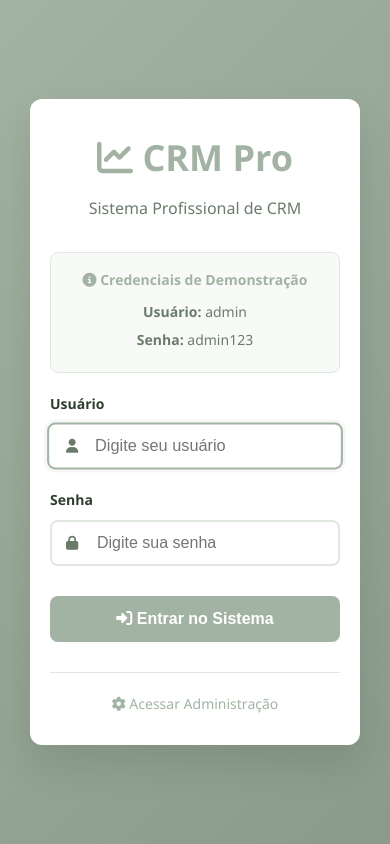
After one commit to lucasdev183-cell/saas_crm, a Django app: page /entrar/ in a window 390 px wide. The commit adds this page. Run offline with Django 5.2, Linux system fonts and the light colour scheme.

Commit message:
🔧 Corrige sistema de autenticação e adiciona dados de exemplo
✅ Correções implementadas:
- Cria template de login profissional em português
- Corrige URLs de autenticação (/entrar/ e /sair/)
- Atualiza configurações de LOGIN_URL e LOGOUT_REDIRECT_URL
- Remove dependência de /autenticacao/entrar/ inexistente
- Adiciona lógica de redirecionamento baseada em autenticação

🎨 Melhorias na tela de login:
- Design moderno com gradiente verde
- Card centralizado com sombras profissionais
- Campos com ícones e animações
- Credenciais de demo visíveis
- Tratamento de erros de login
- Link para administração Django
- Totalmente responsivo

📊 Dados de exemplo criados:
- 5 clientes (PF e PJ) com status variados
- 4 produtos com controle de estoque
- 3 oportunidades em diferentes fases
- 3 vendas com valores e status diversos
- 4 tarefas com prioridades e tipos variados

🚀 Sistema agora funcional:
- Login em http://localhost:8000/entrar/
- Redirecionamento automático para dashboard
- Dados para testar todas as funcionalidades
- Credenciais: admin / admin123

```diff
--- a/crm_profissional/settings.py
+++ b/crm_profissional/settings.py
@@ -120,9 +120,9 @@ REST_FRAMEWORK = {
 }
 
 # Configurações de login
-LOGIN_URL = '/autenticacao/entrar/'
+LOGIN_URL = '/entrar/'
 LOGIN_REDIRECT_URL = '/painel/'
-LOGOUT_REDIRECT_URL = '/autenticacao/entrar/'
+LOGOUT_REDIRECT_URL = '/entrar/'
 
 # Configurações de mensagens
 from django.contrib.messages import constants as mensagens
--- a/crm_profissional/urls.py
+++ b/crm_profissional/urls.py
@@ -7,26 +7,31 @@ from django.urls import path, include
 from django.conf import settings
 from django.conf.urls.static import static
 from django.shortcuts import redirect
+from django.contrib.auth import views as auth_views
 
 # Função para redirecionar a página inicial para o painel
 def redirecionar_para_painel(request):
-    return redirect('dashboard:painel')
+    if request.user.is_authenticated:
+        return redirect('dashboard:painel')
+    else:
+        return redirect('login')
 
 urlpatterns = [
     # Administração
     path('admin/', admin.site.urls),
 
-    # Página inicial redireciona para o painel
+    # Página inicial redireciona para o painel ou login
     path('', redirecionar_para_painel, name='inicio'),
 
-    # Apps do CRM
+    # Autenticação
+    path('entrar/', auth_views.LoginView.as_view(template_name='registration/login.html'), name='login'),
+    path('sair/', auth_views.LogoutView.as_view(), name='logout'),
+
+    # Apps do CRM (protegidos por autenticação)
     path('painel/', include('dashboard.urls')),
     path('clientes/', include('clientes.urls')),
     path('vendas/', include('vendas.urls')),
     path('tarefas/', include('tarefas.urls')),
-
-    # Autenticação
-    path('autenticacao/', include('django.contrib.auth.urls')),
 ]
 
 # Configuração para servir arquivos de mídia durante o desenvolvimento
--- a/templates/base.html
+++ b/templates/base.html
@@ -129,11 +129,11 @@
                         <div class="usuario-avatar">
                             {{ user.first_name.0|upper|default:user.username.0|upper }}
                         </div>
-                        <a href="{% url 'admin:logout' %}" class="btn btn-secundario btn-pequeno">
+                        <a href="{% url 'logout' %}" class="btn btn-secundario btn-pequeno">
                             <i class="fas fa-sign-out-alt"></i> Sair
                         </a>
                     {% else %}
-                        <a href="{% url 'admin:login' %}" class="btn btn-primario btn-pequeno">
+                        <a href="{% url 'login' %}" class="btn btn-primario btn-pequeno">
                             <i class="fas fa-sign-in-alt"></i> Entrar
                         </a>
                     {% endif %}
--- /dev/null
+++ b/templates/registration/login.html
@@ -0,0 +1,283 @@
+<!DOCTYPE html>
+<html lang="pt-br">
+<head>
+    <meta charset="UTF-8">
+    <meta name="viewport" content="width=device-width, initial-scale=1.0">
+    <title>Entrar - CRM Profissional</title>
+
+    <!-- Font Awesome para ícones -->
+    <link rel="stylesheet" href="https://cdnjs.cloudflare.com/ajax/libs/font-awesome/6.4.0/css/all.min.css">
+
+    <!-- CSS Principal -->
+    {% load static %}
+    <link rel="stylesheet" href="{% static 'css/estilo.css' %}">
+
+    <style>
+        .login-container {
+            min-height: 100vh;
+            display: flex;
+            align-items: center;
+            justify-content: center;
+            background: linear-gradient(135deg, var(--cor-primaria) 0%, var(--cor-primaria-escura) 100%);
+            padding: 20px;
+        }
+
+        .login-card {
+            background: white;
+            border-radius: 12px;
+            box-shadow: 0 20px 40px rgba(0, 0, 0, 0.1);
+            padding: 40px;
+            width: 100%;
+            max-width: 420px;
+            text-align: center;
+        }
+
+        .login-header {
+            margin-bottom: 30px;
+        }
+
+        .login-logo {
+            font-size: 48px;
+            font-weight: bold;
+            color: var(--cor-primaria);
+            margin-bottom: 10px;
+        }
+
+        .login-subtitle {
+            color: var(--cor-texto-claro);
+            font-size: 16px;
+        }
+
+        .login-form {
+            text-align: left;
+        }
+
+        .form-group {
+            margin-bottom: 20px;
+        }
+
+        .form-label {
+            display: block;
+            margin-bottom: 8px;
+            font-weight: 600;
+            color: var(--cor-texto);
+        }
+
+        .form-control {
+            width: 100%;
+            padding: 12px 16px;
+            border: 2px solid var(--cor-borda);
+            border-radius: 8px;
+            font-size: 16px;
+            transition: all 0.3s ease;
+            box-sizing: border-box;
+        }
+
+        .form-control:focus {
+            border-color: var(--cor-primaria);
+            outline: none;
+            box-shadow: 0 0 0 3px rgba(163, 179, 163, 0.1);
+        }
+
+        .input-group {
+            position: relative;
+        }
+
+        .input-group i {
+            position: absolute;
+            left: 16px;
+            top: 50%;
+            transform: translateY(-50%);
+            color: var(--cor-texto-claro);
+            z-index: 2;
+        }
+
+        .input-group .form-control {
+            padding-left: 45px;
+        }
+
+        .btn-login {
+            width: 100%;
+            padding: 14px;
+            background: var(--cor-primaria);
+            color: white;
+            border: none;
+            border-radius: 8px;
+            font-size: 16px;
+            font-weight: 600;
+            cursor: pointer;
+            transition: all 0.3s ease;
+            margin-top: 10px;
+        }
+
+        .btn-login:hover {
+            background: var(--cor-primaria-escura);
+            transform: translateY(-2px);
+            box-shadow: 0 8px 20px rgba(163, 179, 163, 0.3);
+        }
+
+        .login-footer {
+            margin-top: 30px;
+            padding-top: 20px;
+            border-top: 1px solid var(--cor-borda);
+            text-align: center;
+        }
+
+        .admin-link {
+            color: var(--cor-primaria);
+            text-decoration: none;
+            font-weight: 500;
+        }
+
+        .admin-link:hover {
+            text-decoration: underline;
+        }
+
+        .error-message {
+            background-color: rgba(244, 67, 54, 0.1);
+            border: 1px solid var(--cor-erro);
+            color: var(--cor-erro);
+            padding: 12px;
+            border-radius: 6px;
+            margin-bottom: 20px;
+            text-align: center;
+        }
+
+        .demo-credentials {
+            background-color: var(--cor-fundo);
+            border: 1px solid var(--cor-borda);
+            border-radius: 8px;
+            padding: 16px;
+            margin-bottom: 20px;
+            font-size: 14px;
+        }
+
+        .demo-credentials h4 {
+            margin: 0 0 10px 0;
+            color: var(--cor-primaria);
+            font-size: 14px;
+            font-weight: 600;
+        }
+
+        .demo-credentials p {
+            margin: 5px 0;
+            color: var(--cor-texto-claro);
+        }
+
+        @media (max-width: 480px) {
+            .login-card {
+                padding: 30px 20px;
+                margin: 10px;
+            }
+
+            .login-logo {
+                font-size: 36px;
+            }
+        }
+    </style>
+</head>
+<body>
+    <div class="login-container">
+        <div class="login-card">
+            <div class="login-header">
+                <div class="login-logo">
+                    <i class="fas fa-chart-line"></i>
+                    CRM Pro
+                </div>
+                <div class="login-subtitle">Sistema Profissional de CRM</div>
+            </div>
+
+            <!-- Credenciais de demonstração -->
+            <div class="demo-credentials">
+                <h4><i class="fas fa-info-circle"></i> Credenciais de Demonstração</h4>
+                <p><strong>Usuário:</strong> admin</p>
+                <p><strong>Senha:</strong> admin123</p>
+            </div>
+
+            <!-- Exibir erros -->
+            {% if form.errors %}
+                <div class="error-message">
+                    <i class="fas fa-exclamation-triangle"></i>
+                    {% for field, errors in form.errors.items %}
+                        {% for error in errors %}
+                            {% if field == '__all__' %}
+                                {{ error }}
+                            {% else %}
+                                {{ field }}: {{ error }}
+                            {% endif %}
+                        {% endfor %}
+                    {% endfor %}
+                </div>
+            {% endif %}
+
+            <form method="post" class="login-form">
+                {% csrf_token %}
+
+                <div class="form-group">
+                    <label for="{{ form.username.id_for_label }}" class="form-label">
+                        Usuário
+                    </label>
+                    <div class="input-group">
+                        <i class="fas fa-user"></i>
+                        <input type="text"
+                               name="{{ form.username.name }}"
+                               id="{{ form.username.id_for_label }}"
+                               class="form-control"
+                               placeholder="Digite seu usuário"
+                               value="{{ form.username.value|default:'' }}"
+                               required>
+                    </div>
+                </div>
+
+                <div class="form-group">
+                    <label for="{{ form.password.id_for_label }}" class="form-label">
+                        Senha
+                    </label>
+                    <div class="input-group">
+                        <i class="fas fa-lock"></i>
+                        <input type="password"
+                               name="{{ form.password.name }}"
+                               id="{{ form.password.id_for_label }}"
+                               class="form-control"
+                               placeholder="Digite sua senha"
+                               required>
+                    </div>
+                </div>
+
+                <button type="submit" class="btn-login">
+                    <i class="fas fa-sign-in-alt"></i>
+                    Entrar no Sistema
+                </button>
+            </form>
+
+            <div class="login-footer">
+                <a href="/admin/" class="admin-link">
+                    <i class="fas fa-cog"></i>
+                    Acessar Administração
+                </a>
+            </div>
+        </div>
+    </div>
+
+    <script>
+        // Auto-focus no campo de usuário
+        document.addEventListener('DOMContentLoaded', function() {
+            const usernameField = document.getElementById('{{ form.username.id_for_label }}');
+            if (usernameField) {
+                usernameField.focus();
+            }
+        });
+
+        // Efeito de digitação no placeholder
+        document.querySelectorAll('.form-control').forEach(input => {
+            input.addEventListener('focus', function() {
+                this.style.transform = 'scale(1.02)';
+            });
+
+            input.addEventListener('blur', function() {
+                this.style.transform = 'scale(1)';
+            });
+        });
+    </script>
+</body>
+</html>
```
